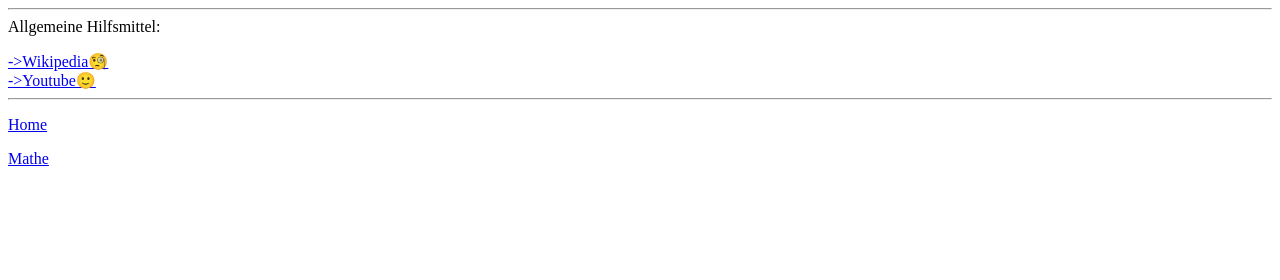
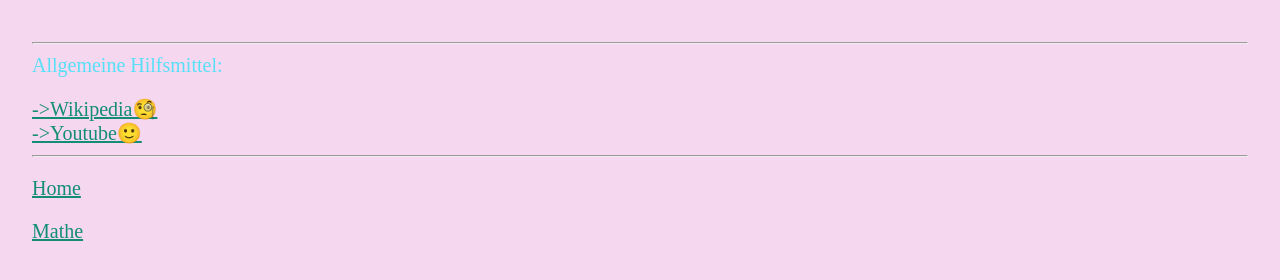
Before and after one commit to MountveresT/fWebapp, a plain HTML site: page page2.html in a window 1280 px wide. Drawn offline with Linux system fonts and the light colour scheme.

Commit message:
Add files via upload

```diff
--- a/page2.html
+++ b/page2.html
@@ -5,6 +5,7 @@
     <head>
         <meta charset="utf-8">
         <title>Praktische Webseiten</title>
+        <link rel="stylesheet" href="css/myStyle.css">
     </head>
 
     <body>
```
